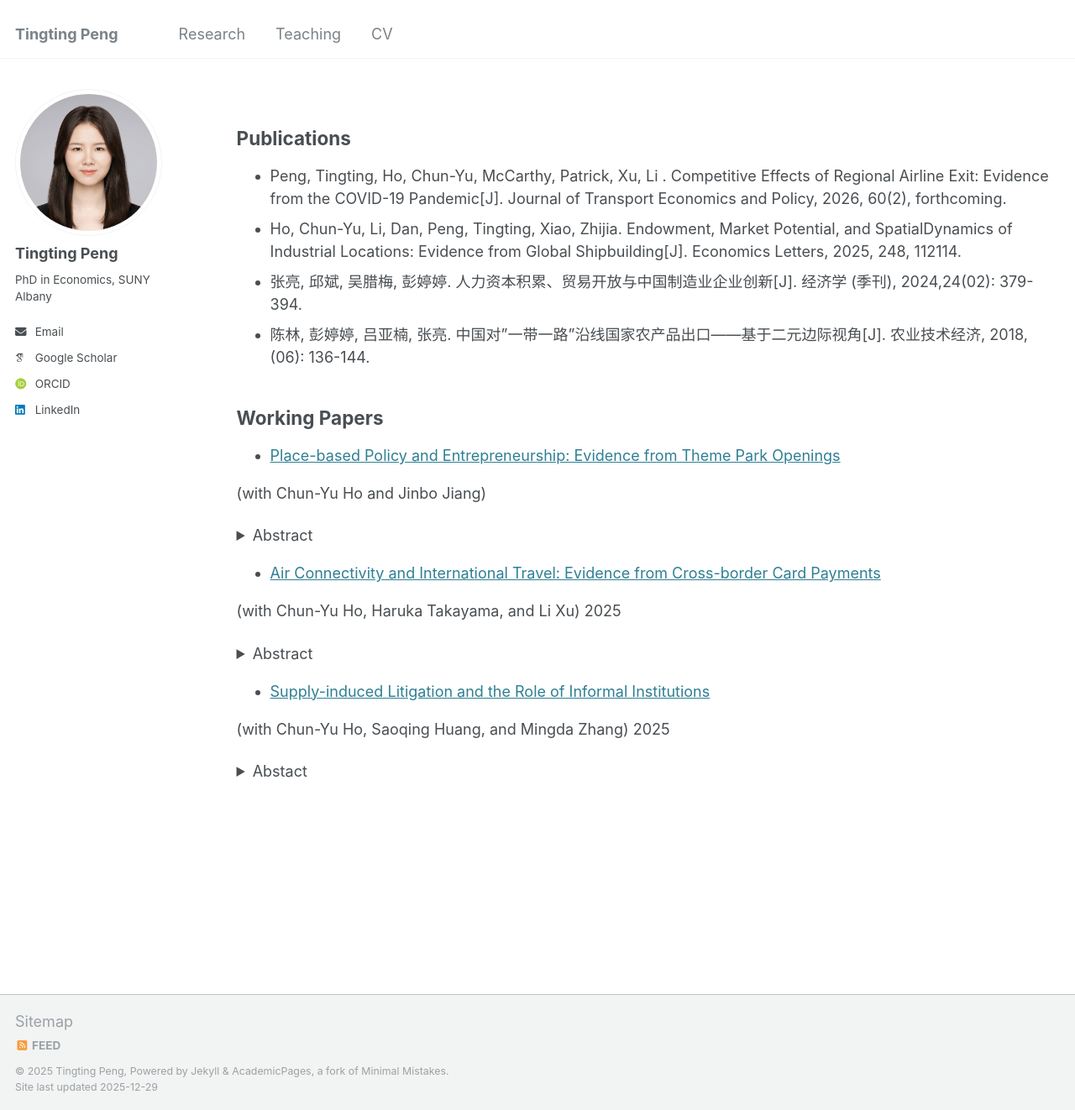
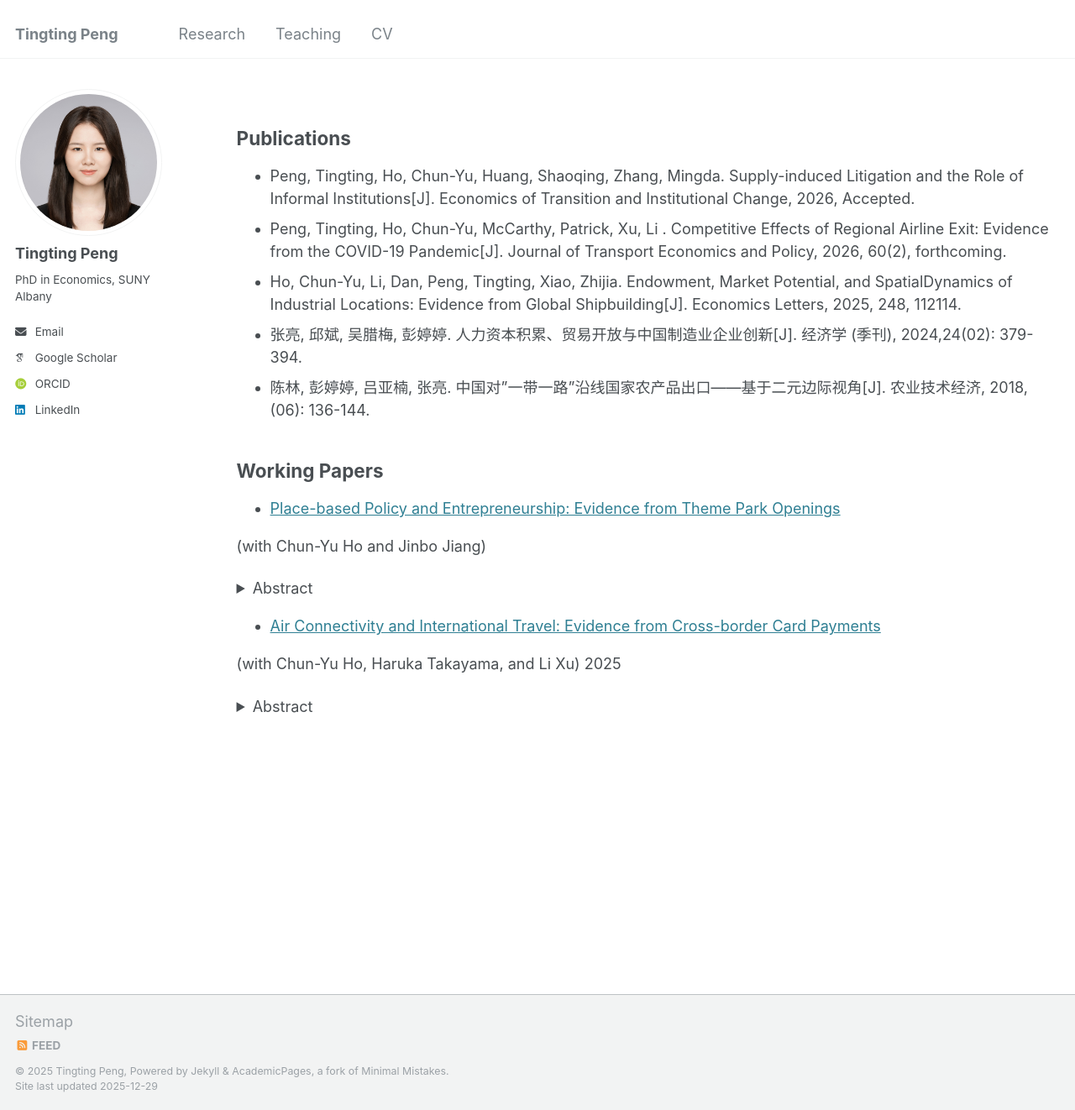
Before and after one commit to tpeng2023/webpage, a Jekyll site: the page built from _pages/research.md, in a window 1280 px wide and 1322 px high. Shown: the whole window at 84% size. Built offline with Jekyll 4.4.1, drawn with Linux system fonts in a browser that asks for light colours; some web fonts are replaced.

Commit message:
Update research.md

```diff
--- a/_pages/research.md
+++ b/_pages/research.md
@@ -5,6 +5,7 @@ permalink: /research/
 author_profile: true
 ---
 ## Publications
+* Peng, Tingting, Ho, Chun-Yu, Huang, Shaoqing, Zhang, Mingda. Supply-induced Litigation and the Role of Informal Institutions[J]. Economics of Transition and Institutional Change, 2026, Accepted.
 * Peng, Tingting, Ho, Chun-Yu, McCarthy, Patrick, Xu, Li . Competitive Effects of Regional Airline Exit: Evidence from the COVID-19 Pandemic[J]. Journal of Transport Economics and Policy, 2026, 60(2), forthcoming.
 * Ho, Chun-Yu, Li, Dan, Peng, Tingting, Xiao, Zhijia. Endowment, Market Potential, and SpatialDynamics of Industrial Locations: Evidence from Global Shipbuilding[J]. Economics Letters, 2025, 248, 112114.
 * 张亮, 邱斌, 吴腊梅, 彭婷婷. 人力资本积累、贸易开放与中国制造业企业创新[J]. 经济学 (季刊), 2024,24(02): 379-394.
@@ -37,18 +38,3 @@ This paper examines the economic impacts of large theme park openings in China f
 Many countries seek to attract foreign travelers by improving air connectivity. How do direct flight connections affect international visitors' spending? We address this question using a novel dataset on card payments made by Chinese travelers via point-of-sale (POS) terminals. Our identification strategy exploits overseas improvements in air transportation capacityーarising from infrastructure developments, policy changes, and historical eventsーwhich we treat as exogenous supply shocks to flight frequency. Our IV estimates indicate that a 1% increase in the weekly frequency of direct flights leads to a 1.2% increase in cross-border card transaction value. While improving air connectivity promotes international travel, we find that negative shocks to consumer preferences for destination countries, such as boycotts, diminish the positive impact of air connectivity.
 
 </details>
-
-
-
-* [Supply-induced Litigation and the Role of Informal Institutions]()
-
-(with Chun-Yu Ho, Saoqing Huang, and Mingda Zhang)
-2025
-
-<details>
-
-<summary>Abstact</summary>
-
-Access to justice is argued to be an integral part of sustainable development and inclusive growth. This paper examines how litigation demand responds to an increased supply of legal professionals, i.e. supply-induced litigation, in a developing economy using a newly constructed city-level panel dataset of litigation rate, law firms, and socioeconomic variables from China throughout 2013-23. Our empirical analysis reaches several conclusions. We find that an increase in the number of law firms has a positive and significant effect on the litigation rate, which supports supply-induced litigation. This result is robust to the instrument variable (IV) estimation. Further, we employ social trust, ethnic diversity, and religiosity as measures for informal institutions and find that supply-induced litigation is more pronounced for cities with higher social trust and lower ethnic diversity. In other words, there is a complementary between formal and informal institutions in driving the use of the judicial system.
-
-</details>
```
